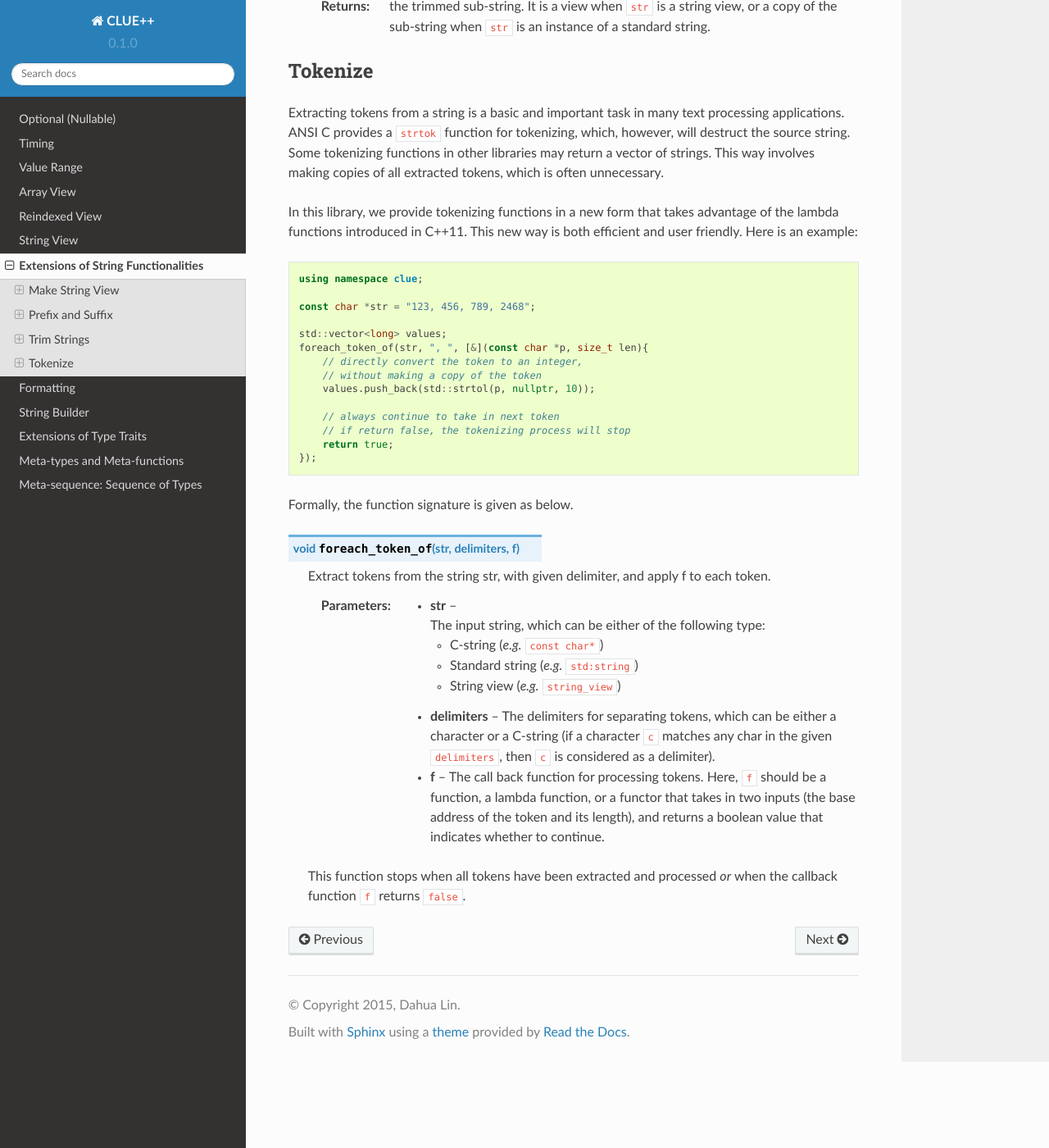
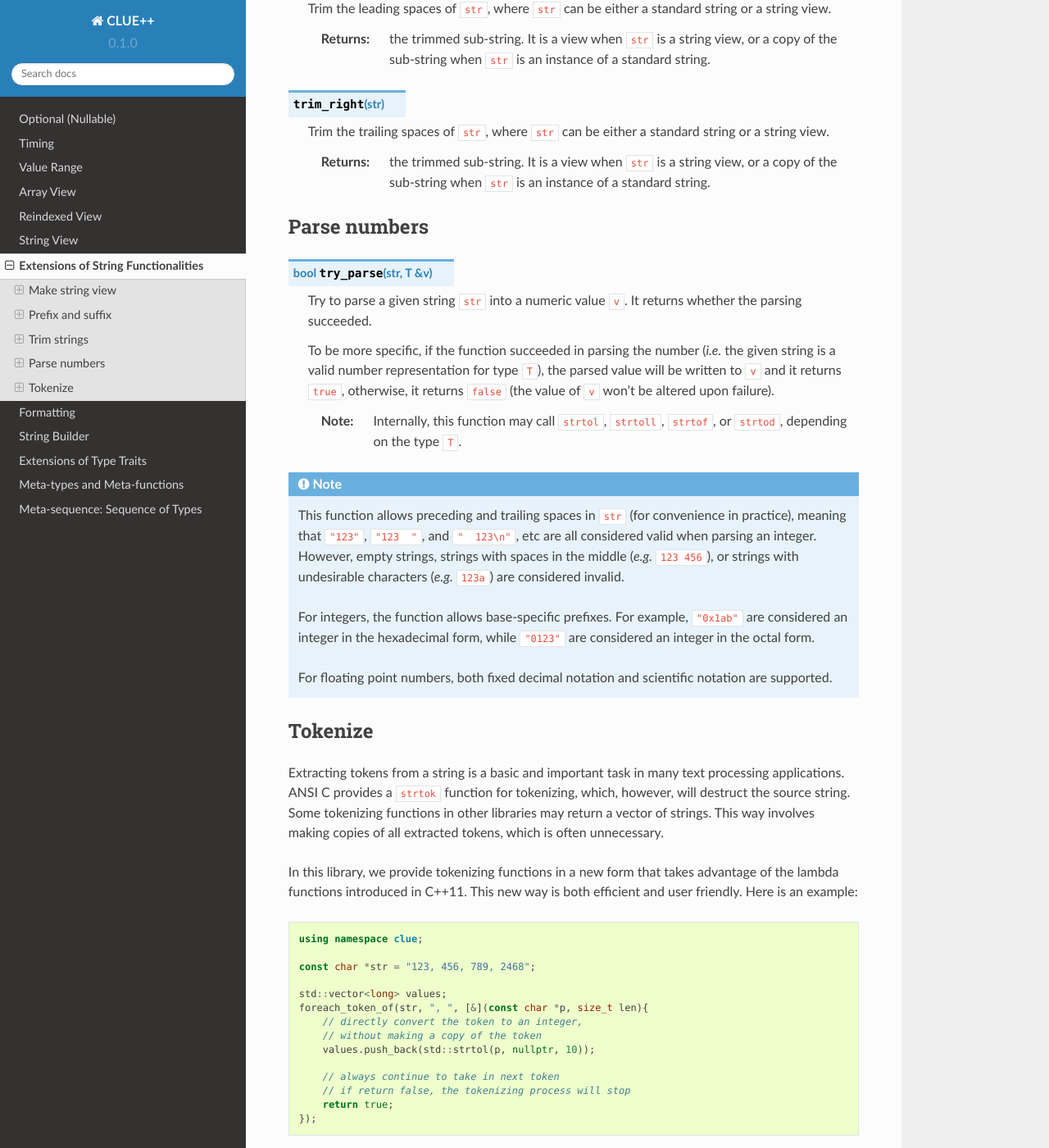
Before and after one commit to MMLab-CU/CLUE, a Sphinx documentation site: the page built from doc/source/stringex.rst, in a window 1280 px wide and 1400 px high, scrolled down 3528 px. Shown: the whole window at 82% size. Built offline with Sphinx 7.4.7 and the Read the Docs theme 2.0.0, drawn with Linux system fonts in a browser that asks for light colours; formulas are drawn with MathJax 3; some of the changed text lies outside the part shown.

Commit message:
document try_parse

```diff
--- a/doc/source/stringex.rst
+++ b/doc/source/stringex.rst
@@ -74,8 +74,12 @@ The following code snippet uses the functionalities provided in *CLUE++* to pars
             // parse the each term of right-hand-side
             // by tokenizing
             foreach_token_of(rhs, ", ", [&](const char *p, size_t n){
-                int v = static_cast<int>(std::strtol(p, nullptr, 10));
-                record.add(v);
+                int v = 0;
+                if (try_parse(string_view(p, n), v)) {
+                    record.add(v);
+                } else {
+                    throw std::runtime_error("Invalid integer number.");
+                }
                 return true;
             });
 
@@ -87,18 +91,22 @@ The following code snippet uses the functionalities provided in *CLUE++* to pars
         fin.getline(buf, 256);
     }
 
-In this code snippet, we utilize three aspects of functionalities in *CLUE++*:
+In this code snippet, we utilize five aspects of functionalities in *CLUE++*:
 
 - ``string_view``, which constructs a like-weight view (without making a copy) on a memory block to provide string-related API. For example, you can do ``sv.find(c)`` and ``sv.substr(...)``. Particularly, ``sv.substr(...)`` results in another string view of the sub-part, without making any copies.
 
 - ``trim``, which yields another string view, with leading and trailing spaces excluded.
 
+- ``starts_with``, which checks whether a string starts with a certain character of sub-string. *CLUE++* also provides ``ends_with`` to check the suffix, and ``prefix``/``suffix`` to extract the prefixes or suffixes.
+
 - ``foreach_token_of``, which performs tokenization in a functional way. In particular, it allows a callback function/functor to process each token, instead of making string copies of all the tokens.
+
+- ``try_parse``, which trys to parse a string into a numeric value, and returns whether the parsing succeeded.
 
 For string views, please refer to :ref:`stringview` for detailed exposition. Below, we introduce other string-related functionalities provided by *CLUE++*.
 
 
-Make String View
+Make string view
 -----------------
 
 .. cpp:function:: constexpr view(s)
@@ -108,7 +116,7 @@ Make String View
     If ``s`` is of class ``std::basic_string<charT, Traits, Allocator>``, then the returned object will be of class ``basic_string_view<charT, Traits>``. In particular, if ``s`` is of class ``std::string``, the returned type would be ``string_view``.
 
 
-Prefix and Suffix
+Prefix and suffix
 -------------------
 
 .. cpp:function:: constexpr prefix(s, size_t n)
@@ -142,7 +150,7 @@ Prefix and Suffix
     Here, ``str`` and ``sub`` can be either a null-terminated C-string, a string view, or a standard string.
 
 
-Trim Strings
+Trim strings
 -------------
 
 .. cpp:function:: trim(str)
@@ -163,6 +171,23 @@ Trim Strings
 
     :return: the trimmed sub-string. It is a view when ``str`` is a string view, or a copy of the sub-string when ``str`` is an instance of a standard string.
 
+Parse numbers
+---------------
+
+.. cpp:function:: bool try_parse(str, T& v)
+
+    Try to parse a given string ``str`` into a numeric value ``v``. It returns whether the parsing succeeded.
+
+    To be more specific, if the function succeeded in parsing the number (*i.e.* the given string is a valid number representation for type ``T``), the parsed value will be written to ``v`` and it returns ``true``, otherwise, it returns ``false`` (the value of ``v`` won't be altered upon failure).
+
+    :note: Internally, this function may call ``strtol``, ``strtoll``, ``strtof``, or ``strtod``, depending on the type ``T``.
+
+.. note::
+    This function allows preceding and trailing spaces in ``str`` (for convenience in practice), meaning that ``"123"``, ``"123  "``, and ``"  123\n"``, etc are all considered valid when parsing an integer. However, empty strings, strings with spaces in the middle (*e.g.* ``123 456``), or strings with undesirable characters (*e.g.* ``123a``) are considered invalid.
+
+    For integers, the function allows base-specific prefixes. For example, ``"0x1ab"`` are considered an integer in the  hexadecimal form, while ``"0123"`` are considered an integer in the octal form.
+
+    For floating point numbers, both fixed decimal notation and scientific notation are supported.
 
 Tokenize
 ---------
```
Also changed, not shown: 1 other file.
